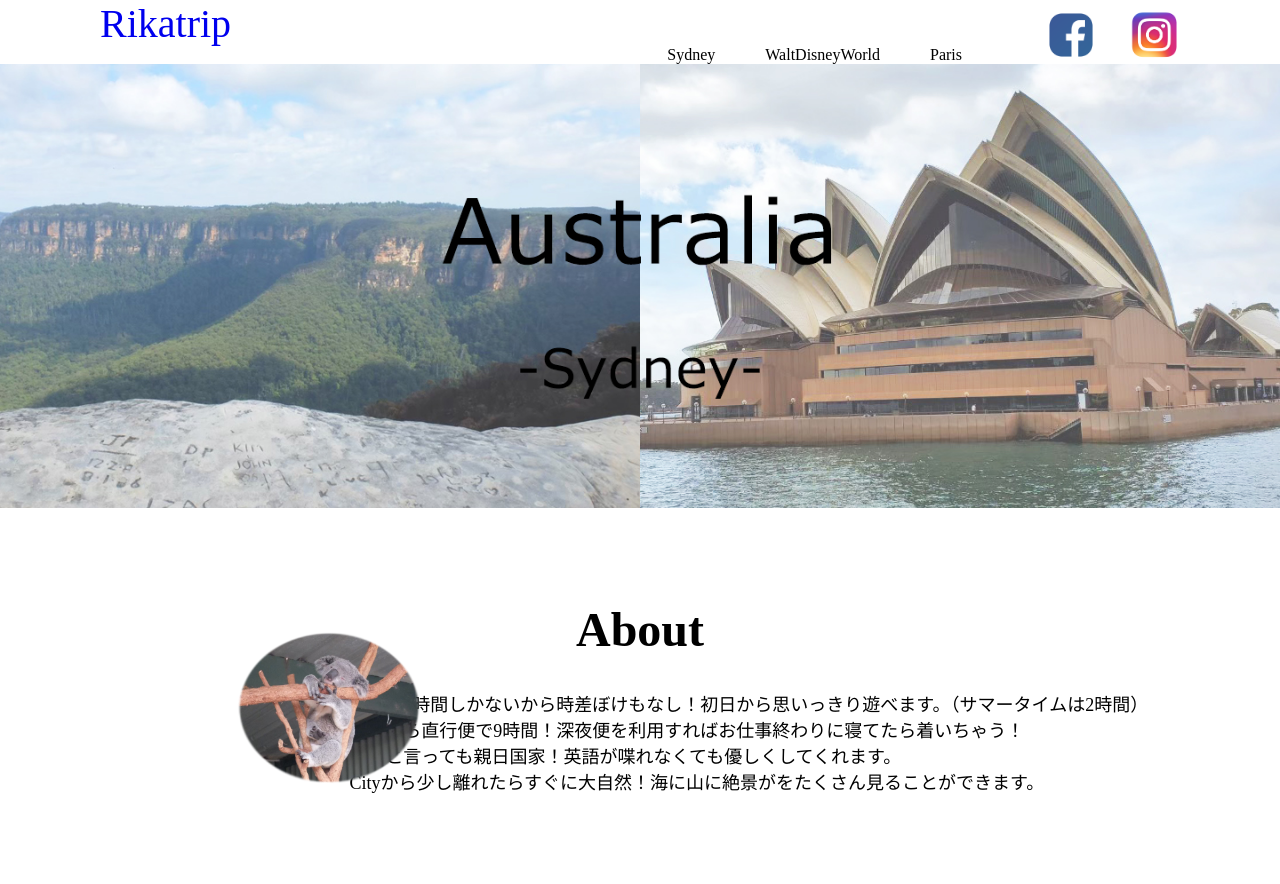
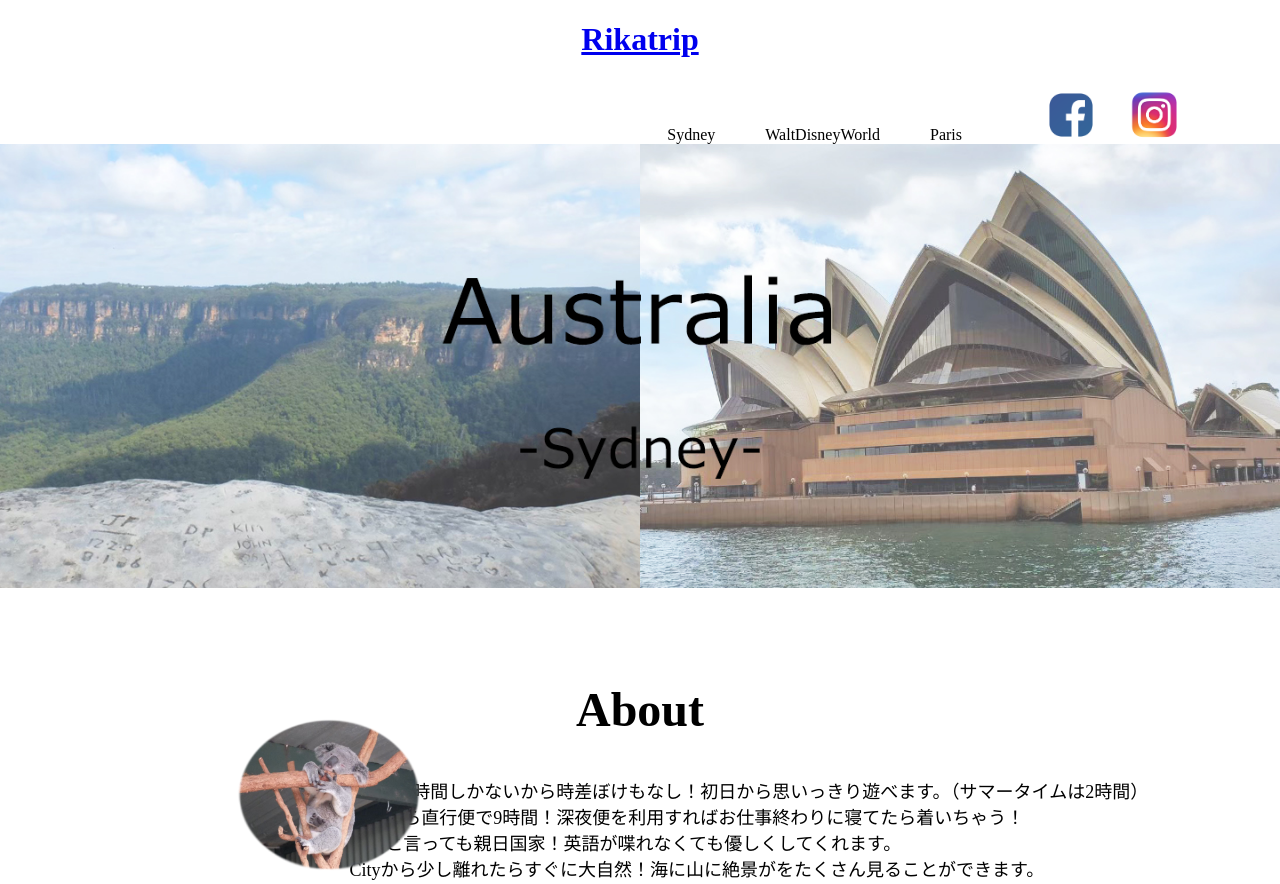
Before and after one commit to rikatin/rikatrip-sydney, a plain HTML site: page index.html in a window 1280 px wide. Shown: the top 884 px of the page. Drawn offline with Linux system fonts and the light colour scheme.

Commit message:
Update index.html

```diff
--- a/index.html
+++ b/index.html
@@ -6,7 +6,7 @@
 	<link rel="stylesheet" href="sydney.css">
 </head>
 <body>
-	<a href="https://rikatin.github.io/rikatrip.github.io/"><div class="header">Rikatrip</div></a>
+	<h1><a href="https://rikatin.github.io/rikatrip.github.io/" class="logo">Rikatrip</a></h1>
 	<div class="header-list">
 	<a href="https://rikatin.github.io/rikatrip-sydney/" class="list1">Sydney</a><a href="https://rikatin.github.io/rikatrip-wdw/" class="list1">WaltDisneyWorld</a><a href="https://rikatin.github.io/rikatrip-paris/" class="list1">Paris</a>
 	<a href="https://ja-jp.facebook.com/" target="_blank"><img class="sns" src="facebook.png" alt="フェイスブック"></a>
@@ -18,7 +18,7 @@
     </div>
 
     <div class="main1">
-    	<h1 class="main1-logo">About</h1>
+    	<h2 class="main1-logo">About</h2>
     	<img class="main1-pt" src="1.png" align="left" alt="コアラ">
     	<div class="main1-list">
     		時差が1時間しかないから時差ぼけもなし！初日から思いっきり遊べます。（サマータイムは2時間）<br>
```
